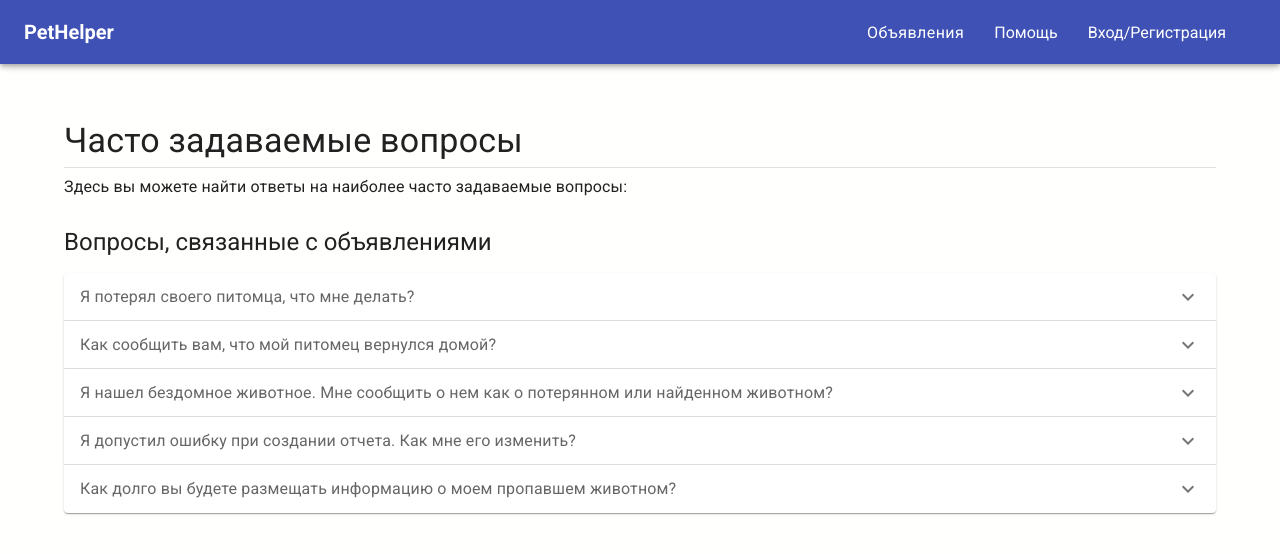
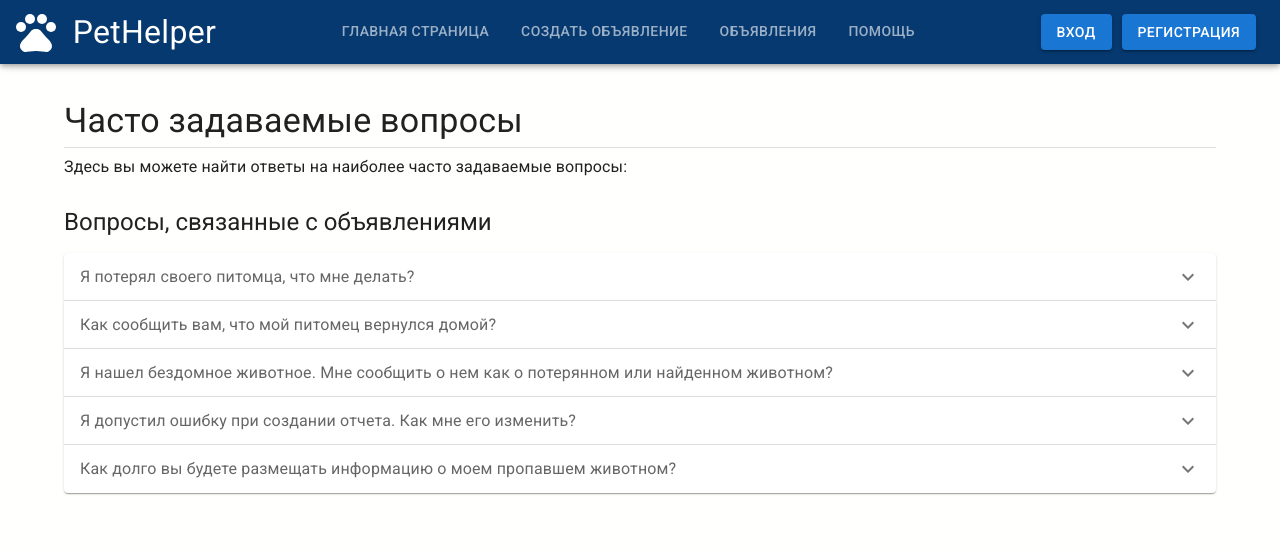
Before and after one commit to bugaichuk01/Reactjs-PetHelper, a React (Create React App) app: page /help in a window 1280 px wide. Shown: the top 554 px of the page. Built offline with nearby package versions, Linux system fonts and the light colour scheme.

Commit message:
Refactor Header.jsx component

```diff
--- a/src/components/header/Header.jsx
+++ b/src/components/header/Header.jsx
@@ -1,158 +1,92 @@
-import * as React from 'react';
+import React, {useState} from "react";
 import {
-    AppBar, Grid, List, ListItem, SwipeableDrawer,
+    AppBar,
+    Button,
+    Tab,
+    Tabs,
     Toolbar,
-    Typography
-} from "@material-ui/core";
-import {useState} from "react";
-import MenuIcon from '@material-ui/icons/Menu';
-import {Link} from "react-router-dom";
-import {Button, Menu, MenuItem} from "@mui/material";
-import useStyles from './HeaderStyle';
-import useScreenSize from "../../_hooks/useScreenSize";
+    Typography,
+    useMediaQuery,
+    useTheme,
+} from "@mui/material";
+import PetsIcon from '@mui/icons-material/Pets';
+import DrawerComp from "./Drawer";
+import {useNavigate} from "react-router-dom";
 import {useSelector} from "react-redux";
 
 const Header = () => {
-    const classes = useStyles();
-    const drawerActivate = useScreenSize();
     const {user} = useSelector(state => state.userReducer);
-    const [drawer, setDrawer] = useState(false);
+    const [value, setValue] = useState();
+    const navigate = useNavigate();
+    const theme = useTheme();
+    console.log(theme, value);
+    const isMatch = useMediaQuery(theme.breakpoints.down("md"));
+    console.log(isMatch);
 
-    const [anchorEl, setAnchorEl] = useState(null);
-    const open = Boolean(anchorEl);
-    const handleClick = (event) => {
-        setAnchorEl(event.currentTarget);
-    };
-    const handleClose = () => {
-        setAnchorEl(null);
-    };
-
-    //Small Screens
-    const createDrawer = () => {
-        return (
-            <header className={classes.header}>
-                <AppBar>
-                    <Toolbar>
-                        <Grid container direction="row" justify="space-between" alignItems="center">
-                            <MenuIcon
-                                className={classes.sideBarIcon}
-                                onClick={() => {
-                                    setDrawer(true)
-                                }}/>
-
-                            <Link className={classes.logoSmall} to='/'>PetHelper</Link>
-                            <Typography color="inherit" variant="headline"/>
-                        </Grid>
-                    </Toolbar>
-                </AppBar>
-
-                <SwipeableDrawer
-                    open={drawer}
-                    onClose={() => {
-                        setDrawer(false)
-                    }}
-                    onOpen={() => {
-                        setDrawer(true)
-                    }}>
-
-                    <div
-                        tabIndex={0}
-                        role="button"
-                        onClick={() => {
-                            setDrawer(false)
-                        }}
-                        onKeyDown={() => {
-                            setDrawer(false)
+    return (
+        <React.Fragment>
+            <header style={{marginBottom: '100px'}}>
+                <AppBar sx={{background: "#063970"}}>
+                    <Toolbar sx={isMatch && {justifyContent: 'space-between'}}>
+                        <PetsIcon sx={{transform: "scale(2) !important"}}/>
+                        <Typography sx={isMatch ? {fontSize: "2rem", paddingLeft: "10% !important"} : {
+                            fontSize: "2rem",
+                            paddingLeft: "2% !important"
                         }}>
-
-                        <List className={classes.list}>
-                            <ListItem button divider>
-                                <Link className={classes.linkSmall} to='/'>Lost/Found</Link>
-                            </ListItem>
-                            <ListItem button divider>
-                                <Link className={classes.linkSmall} to='/'>How it works</Link>
-                            </ListItem>
-                            <ListItem button divider>
-                                <Link className={classes.linkSmall} to='/'>Report Pet</Link>
-                            </ListItem>
-                            <ListItem button divider>
-                                {user
-                                    ? <Link className={classes.linkSmall} to='/'>Profile</Link>
-                                    : <Link className={classes.linkSmall} to='/login'>Join/Login</Link>
+                            PetHelper
+                        </Typography>
+                        {isMatch ? (
+                            <>
+                                <DrawerComp/>
+                            </>
+                        ) : (
+                            <>
+                                <Tabs
+                                    sx={{marginLeft: "auto !important"}}
+                                    indicatorColor="secondary"
+                                    textColor="inherit"
+                                    value={value}
+                                    onChange={(e, value) => {
+                                        setValue(value)
+                                        navigate(`/${value}`)
+                                    }}
+                                >
+                                    <Tab value='' label="Главная страница"/>
+                                    <Tab value='report' label="Создать объявление"/>
+                                    <Tab value='posts' label="Объявления"/>
+                                    <Tab value='help' label="Помощь"/>
+                                </Tabs>
+                                {
+                                    user
+                                        ? (
+                                            <Button sx={{marginLeft: "auto !important"}}
+                                                    onClick={() => navigate('/profile')}
+                                                    variant="contained">
+                                                Профиль
+                                            </Button>
+                                        )
+                                        : (
+                                            <>
+                                                <Button sx={{marginLeft: "auto !important"}}
+                                                        onClick={() => navigate('/login')}
+                                                        variant="contained">
+                                                    Вход
+                                                </Button>
+                                                <Button sx={{marginLeft: "10px !important"}}
+                                                        onClick={() => navigate('/register')}
+                                                        variant="contained">
+                                                    Регистрация
+                                                </Button>
+                                            </>
+                                        )
                                 }
-                            </ListItem>
-                        </List>
-
-                    </div>
-                </SwipeableDrawer>
-
-            </header>
-        );
-    }
-
-    //Larger Screens
-    const destroyDrawer = () => {
-        return (
-            <header className={classes.header}>
-                <AppBar>
-                    <Toolbar>
-                        <Link className={classes.logoLarge} to='/'>PetHelper</Link>
-
-                        <div>
-                            <Button
-                                sx={{
-                                    fontSize: '16px !important',
-                                    textTransform: 'none !important',
-                                    color: '#fff !important',
-                                    fontWeight: '400 !important',
-                                    padding: '0 30px 0 0 !important',
-                                    lineHeight: '0 !important'
-                                }}
-                                id="basic-button"
-                                aria-controls={open ? 'basic-menu' : undefined}
-                                aria-haspopup="true"
-                                aria-expanded={open ? 'true' : undefined}
-                                onClick={handleClick}
-                            >
-                                Объявления
-                            </Button>
-                            <Menu
-                                id="basic-menu"
-                                anchorEl={anchorEl}
-                                open={open}
-                                onClose={handleClose}
-                                MenuListProps={{
-                                    'aria-labelledby': 'basic-button',
-                                }}
-                            >
-                                <MenuItem onClick={handleClose}>
-                                    <Link className={classes.menuItem} to='/posts'>
-                                        Все объявления
-                                    </Link>
-                                </MenuItem>
-                                <MenuItem onClick={handleClose}>
-                                    <Link className={classes.menuItem} to='/report'>
-                                        Создать объявление
-                                    </Link>
-                                </MenuItem>
-                            </Menu>
-                        </div>
-
-                        <Link className={classes.linkLarge} to='/help'>Помощь</Link>
-                        {user
-                            ? <Link className={classes.linkLarge} to='/profile'>Профиль</Link>
-                            : <Link className={classes.linkLarge} to='/login'>Вход/Регистрация</Link>
-                        }
+                            </>
+                        )}
                     </Toolbar>
                 </AppBar>
             </header>
-        )
-    }
-
-    return (
-        <div>
-            {drawerActivate ? createDrawer() : destroyDrawer()}
-        </div>
+        </React.Fragment>
     );
 };
+
 export default Header;
```
